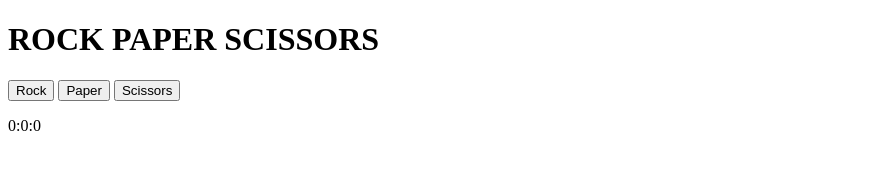
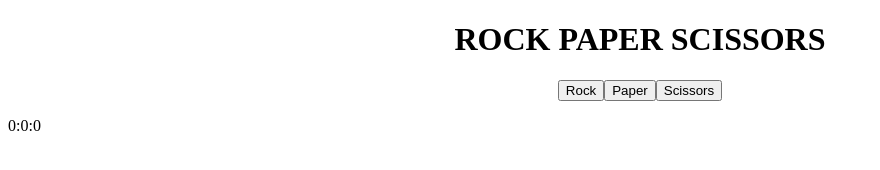
Before and after one commit to VickramN/rockPaperScissorsGame, a plain HTML site: page index.html in a window 1280 px wide. Shown: the whole page, without its empty margins (0-880 px from the left). Drawn offline with Linux system fonts and the light colour scheme.

Commit message:
Started styling the ui after logic is complete

```diff
--- a/index.html
+++ b/index.html
@@ -3,14 +3,16 @@
 <head>
     <meta charset="UTF-8">
     <meta name="viewport" content="width=device-width, initial-scale=1.0">
-
+    <link rel="stylesheet" href="styles.css">
     <title>Rock Paper Scissors</title>
 </head>
 <body>
     <h1>ROCK PAPER SCISSORS</h1>
-    <button id="rockButton">Rock</button>
-    <button id="paperButton">Paper</button>
-    <button id="scissorsButton">Scissors</button>
+    <div class="buttonsContainer">
+        <button class="buttons" id="rockButton">Rock</button>
+        <button class="buttons" id="paperButton">Paper</button>
+        <button class="buttons" id="scissorsButton">Scissors</button>
+    </div>
 
 
     <p id="demo"></p>
--- a/script.js
+++ b/script.js
@@ -54,10 +54,12 @@ function playRound(playerSelection, computerSelection){
         document.getElementById("results").innerHTML = "Congratulations, You won!!!!"
         playerScore = 0;
         computerScore = 0;
+        draw = 0;
     }   else if(computerScore == 5){
         document.getElementById("results").innerHTML = "The computer won, you suck!!!!"
         playerScore = 0;
         computerScore = 0;
+        draw = 0;
     }
 }
 
--- a/styles.css
+++ b/styles.css
@@ -0,0 +1,13 @@
+
+h1{
+    text-align: center;
+}
+
+.buttons{
+    margin: 100px 250p;
+}
+
+.buttonsContainer{
+    display: flex;
+    justify-content: center;
+}
```
